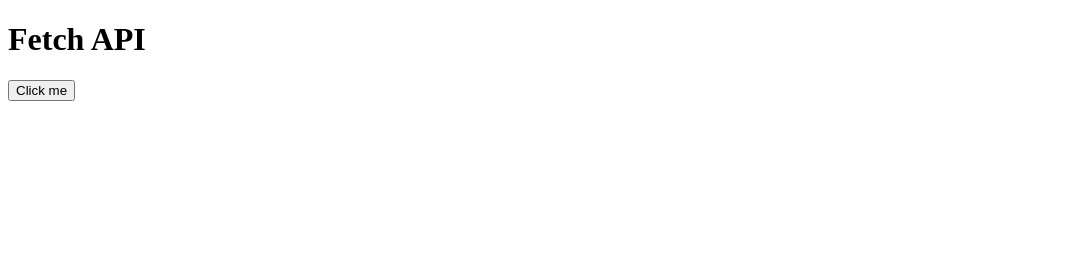
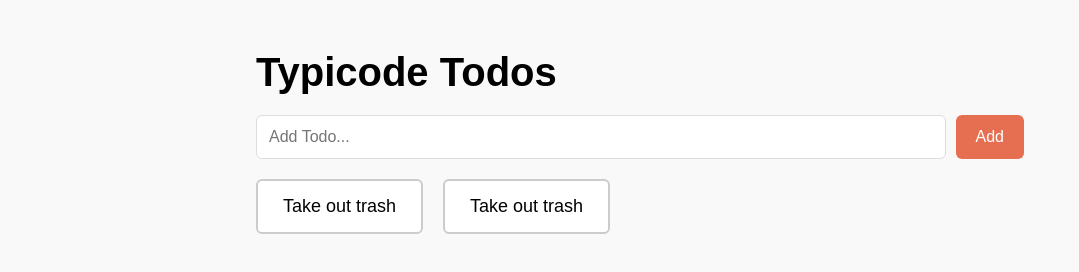
Before and after one commit to Senghanikrishit9/projects, a website: page index.html in a window 1280 px wide. Shown: the whole page, without its empty margins (0-1079 px from the left). Drawn offline with Linux system fonts and the light colour scheme; no server answers.

Commit message:
typecode

```diff
--- a/index.html
+++ b/index.html
@@ -2,13 +2,24 @@
 <html lang="en">
 <head>
   <meta charset="UTF-8">
-  <meta name="viewport" content="width=device-width, initial-scale=1.0">
-  <title>Document</title>
-  <link rel="stylesheet" href="radha.css">
+  <title>Typicode Todos</title>
+  <link rel="stylesheet" href="you.css">
 </head>
 <body>
-  <h1>Fetch API</h1>
-  <button>Click me</button>
-  <script src="script.js"></script>
+
+  <div class="container">
+    <h1>Typicode Todos</h1>
+
+    <div class="input-section">
+      <input type="text" placeholder="Add Todo...">
+      <button>Add</button>
+    </div>
+
+    <div class="todos">
+      <div class="todo">Take out trash</div>
+      <div class="todo">Take out trash</div>
+    </div>
+  </div>
+   <script src="script.js"></script>
 </body>
 </html>
--- a/script.js
+++ b/script.js
@@ -1,34 +1,16 @@
-function createPost({ title, body }) {
-    fetch('https://jsonplaceholder.typicode.com/posts', {
-        method: 'POST',
-        body: JSON.stringify({
-            title,
-            body
-        }),
-        headers: {
-            'Content-Type': 'application/json',
-            token: 'abc123'
-        }
-    }).then((res) => res.json())
-        .then((data) => console.log(data))
-};
+const apiurl = 'https://jsonplaceholder.typicode.com/todos';
 
-createPost({ title: 'My Post', body: 'This is my body' });
+const getodo = () =>{
+    fetch(apiurl + '?_limit=5')
+    .then(res => res.json())
+    .then(data => {
+        data.forEach((todo) => {
+          const div = document.createElement('div')
+          div.appendChild(document.createTextNode(todo.title));
 
-
-function createPost1({ title, body }) {
-    fetch('https://jsonplaceholder.typicode.com/posts', {
-        method: 'POSt',
-        body: JSON.stringify({
-            title,
-            body
-        }),
-        headers: {
-            'content-type': 'application/json',
-            token: 'abc123'
-        }
-    }).then((res) => res.json())
-        .then((data) => console.log(data));
+          document.getElementById('todo').appendChild(div);
+        });
+    })
 }
 
-createPost1({ title: "my post 1", body: 'this is my second body' });
+getodo();
--- /dev/null
+++ b/you.css
@@ -0,0 +1,57 @@
+body {
+  font-family: Arial, sans-serif;
+  background-color: #f9f9f9;
+  margin: 0;
+  padding: 0;
+}
+
+.container {
+  width: 60%;
+  margin: 50px auto;
+}
+
+h1 {
+  font-size: 40px;
+  margin-bottom: 20px;
+}
+
+.input-section {
+  display: flex;
+  gap: 10px;
+  margin-bottom: 20px;
+}
+
+.input-section input {
+  flex: 1;
+  padding: 12px;
+  font-size: 16px;
+  border: 1px solid #ddd;
+  border-radius: 6px;
+}
+
+.input-section button {
+  padding: 12px 20px;
+  background-color: #e76f51;
+  border: none;
+  color: white;
+  font-size: 16px;
+  border-radius: 6px;
+  cursor: pointer;
+}
+
+.input-section button:hover {
+  background-color: #d65a3f;
+}
+
+.todos {
+  display: flex;
+  gap: 20px;
+}
+
+.todo {
+  padding: 15px 25px;
+  border: 2px solid #ccc;
+  border-radius: 6px;
+  background-color: #fff;
+  font-size: 18px;
+}
```
